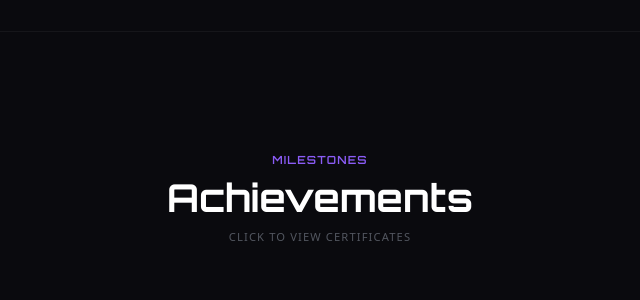
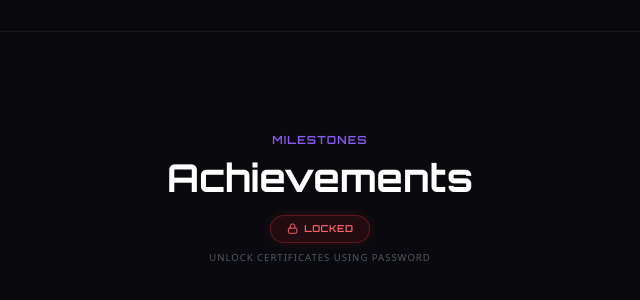
Before and after one commit to avinash0594/portfolio, a Next.js app: page / in a window 1280 px wide. Shown: the part 7643-7943 px from the top of the page, without its empty margins (320-960 px from the left). Built offline with nearby package versions, Linux system fonts and the light colour scheme.

Commit message:
privacy lock

```diff
--- a/src/components/sections/AboutSection.tsx
+++ b/src/components/sections/AboutSection.tsx
@@ -141,7 +141,7 @@ export function AboutSection() {
                     <p className="text-gray-400 mb-2">Sandip University, Nashik</p>
                     <div className="flex justify-between items-center mt-4">
                       <span className="text-sm font-medium text-gray-500 bg-white/5 px-3 py-1 rounded">2022 - 2026</span>
-                      <span className="text-sm font-semibold text-accent">CGPA: 8.1</span>
+                      <span className="text-sm font-semibold text-accent">CGPA: 8.2</span>
                     </div>
                   </div>
                 </motion.div>
--- a/src/components/sections/AchievementsSection.tsx
+++ b/src/components/sections/AchievementsSection.tsx
@@ -1,7 +1,7 @@
 "use client";
 
 import { motion, useScroll, useTransform, AnimatePresence } from "framer-motion";
-import { Trophy, Star, Award, Medal, ExternalLink, X } from "lucide-react";
+import { Trophy, Star, Award, Medal, ExternalLink, X, Lock, Unlock } from "lucide-react";
 import { useRef, useState, useEffect } from "react";
 
 const achievements = [
@@ -120,6 +120,11 @@ export function AchievementsSection() {
   const [mounted, setMounted] = useState(false);
   const [isMobile, setIsMobile] = useState(false);
   const [selectedImage, setSelectedImage] = useState<string | null>(null);
+  const [isSectionLocked, setIsSectionLocked] = useState(true);
+  const [isPasscodeModalOpen, setIsPasscodeModalOpen] = useState(false);
+  const [pin, setPin] = useState<string[]>(["", "", "", ""]);
+  const [pinError, setPinError] = useState(false);
+  const inputRefs = useRef<(HTMLInputElement | null)[]>([]);
 
   useEffect(() => {
     setMounted(true);
@@ -129,9 +134,74 @@ export function AchievementsSection() {
     return () => window.removeEventListener("resize", handleResize);
   }, []);
 
-  // Lock background scroll when modal is active
+  // Auto-focus and reset inputs when passcode overlay becomes active
   useEffect(() => {
-    if (selectedImage) {
+    if (isPasscodeModalOpen || (selectedImage && isSectionLocked)) {
+      setPin(["", "", "", ""]);
+      setPinError(false);
+      setTimeout(() => {
+        inputRefs.current[0]?.focus();
+      }, 100);
+    }
+  }, [isPasscodeModalOpen, selectedImage, isSectionLocked]);
+
+  // Passcode verification logic (password: 1921)
+  useEffect(() => {
+    const enteredPin = pin.join("");
+    if (enteredPin.length === 4) {
+      if (enteredPin === "1921") {
+        setIsSectionLocked(false);
+        setIsPasscodeModalOpen(false);
+        setTimeout(() => {
+          setPin(["", "", "", ""]);
+        }, 300);
+      } else {
+        setPinError(true);
+        setTimeout(() => {
+          setPinError(false);
+          setPin(["", "", "", ""]);
+          inputRefs.current[0]?.focus();
+        }, 600);
+      }
+    }
+  }, [pin]);
+
+  const handlePinChange = (index: number, val: string) => {
+    if (!/^\d*$/.test(val)) return;
+    const newPin = [...pin];
+    newPin[index] = val.slice(-1);
+    setPin(newPin);
+
+    if (val && index < 3) {
+      inputRefs.current[index + 1]?.focus();
+    }
+  };
+
+  const handlePinKeyDown = (index: number, e: React.KeyboardEvent<HTMLInputElement>) => {
+    if (e.key === "Backspace") {
+      if (!pin[index] && index > 0) {
+        const newPin = [...pin];
+        newPin[index - 1] = "";
+        setPin(newPin);
+        inputRefs.current[index - 1]?.focus();
+      } else if (pin[index]) {
+        const newPin = [...pin];
+        newPin[index] = "";
+        setPin(newPin);
+      }
+    }
+  };
+
+  const handleClose = () => {
+    setSelectedImage(null);
+    setIsPasscodeModalOpen(false);
+    setPin(["", "", "", ""]);
+    setPinError(false);
+  };
+
+  // Lock background scroll when modal/passcode screen is active
+  useEffect(() => {
+    if (selectedImage || isPasscodeModalOpen) {
       document.body.style.overflow = "hidden";
       document.documentElement.style.overflow = "hidden";
 
@@ -147,7 +217,7 @@ export function AchievementsSection() {
         document.removeEventListener("touchmove", preventDefault);
       };
     }
-  }, [selectedImage]);
+  }, [selectedImage, isPasscodeModalOpen]);
 
   // Extend scroll distance to 200vh
   const { scrollYProgress } = useScroll({
@@ -183,7 +253,7 @@ export function AchievementsSection() {
               viewport: { once: true, margin: "-100px" },
               transition: { duration: 0.8, ease: "easeOut" }
             } : {})}
-            className="text-center mb-10 relative z-30"
+            className="text-center mb-10 relative z-30 flex flex-col items-center justify-center w-full"
           >
             <span className="text-secondary font-orbitron tracking-widest uppercase text-sm font-semibold mb-3 block">
               Milestones
@@ -191,9 +261,38 @@ export function AchievementsSection() {
             <h2 className="text-4xl md:text-5xl font-bold font-orbitron text-white">
               Achievements
             </h2>
-            <p className="text-gray-400 mt-4 text-sm font-light uppercase tracking-widest animate-pulse">
-              Click to View Certificates
+
+            <div className="mt-6 flex flex-col items-center gap-3">
+              <button
+                onClick={() => {
+                  if (isSectionLocked) {
+                    setIsPasscodeModalOpen(true);
+                  } else {
+                    setIsSectionLocked(true);
+                  }
+                }}
+                className={`px-5 py-2 rounded-full font-orbitron text-xs font-semibold uppercase tracking-wider transition-all duration-300 flex items-center gap-2 border cursor-pointer hover:scale-105 active:scale-95 ${
+                  isSectionLocked
+                    ? "bg-red-500/10 border-red-500/30 hover:border-red-500/50 text-red-400 hover:bg-red-500/20 shadow-[0_0_15px_-3px_rgba(239,68,68,0.2)]"
+                    : "bg-green-500/10 border-green-500/30 hover:border-green-500/50 text-green-400 hover:bg-green-500/20 shadow-[0_0_15px_-3px_rgba(34,197,94,0.2)]"
+                }`}
+              >
+                {isSectionLocked ? (
+                  <>
+                    <Lock className="w-3.5 h-3.5" />
+                    <span>Locked</span>
+                  </>
+                ) : (
+                  <>
+                    <Unlock className="w-3.5 h-3.5" />
+                    <span>Unlocked</span>
+                  </>
+                )}
+              </button>
+              <p className="text-gray-400 text-xs font-light uppercase tracking-widest animate-pulse">
+                {isSectionLocked ? "Unlock certificates using password" : "Click card to view certificates"}
               </p>
+            </div>
           </motion.div>
 
           {/* Content Wrapper that orchestrates the slide-ins */}
@@ -221,14 +320,14 @@ export function AchievementsSection() {
         </div>
       </div>
 
-      {/* Premium Glassmorphic Modal to show the image */}
+      {/* Premium Glassmorphic Modal to show the image or passcode */}
       <AnimatePresence>
-        {selectedImage && (
+        {(selectedImage || isPasscodeModalOpen) && (
           <motion.div
             initial={{ opacity: 0 }}
             animate={{ opacity: 1 }}
             exit={{ opacity: 0 }}
-            onClick={() => setSelectedImage(null)}
+            onClick={handleClose}
             className="fixed inset-0 z-[100] flex flex-col items-center justify-center bg-black/85 backdrop-blur-md p-4 cursor-zoom-out"
           >
             <motion.div
@@ -237,11 +336,11 @@ export function AchievementsSection() {
               exit={{ scale: 0.9, opacity: 0 }}
               transition={{ type: "spring", damping: 25, stiffness: 300 }}
               onClick={(e) => e.stopPropagation()}
-              className="relative max-w-4xl w-full max-h-[85vh] glass-panel p-6 flex flex-col items-center border-white/20 bg-background/95 shadow-2xl overflow-hidden"
+              className="relative max-w-4xl w-full max-h-[85vh] glass-panel p-6 flex flex-col items-center border-white/20 bg-background/95 shadow-2xl overflow-hidden cursor-default"
             >
               {/* Top-right prominent Close X button inside the modal glass card */}
               <button
-                onClick={() => setSelectedImage(null)}
+                onClick={handleClose}
                 className="absolute top-4 right-4 text-gray-400 hover:text-white bg-white/5 hover:bg-white/10 p-2 rounded-full transition-colors z-20 cursor-pointer flex items-center justify-center shadow-lg"
                 aria-label="Close modal"
               >
@@ -250,13 +349,89 @@ export function AchievementsSection() {
 
               {/* External Close Button (above card) */}
               <button
-                onClick={() => setSelectedImage(null)}
+                onClick={handleClose}
                 className="absolute -top-12 right-0 text-white hover:text-primary transition-colors flex items-center gap-2 font-orbitron uppercase text-xs tracking-wider cursor-pointer"
               >
                 <span>Close</span>
                 <X className="w-5 h-5" />
               </button>
 
+              {/* Modal Body Content */}
+              {isSectionLocked ? (
+                // Locked passcode container
+                <motion.div
+                  animate={pinError ? "shake" : "default"}
+                  variants={{
+                    shake: {
+                      x: [0, -10, 10, -10, 10, -5, 5, 0],
+                      transition: { duration: 0.4 }
+                    },
+                    default: { x: 0 }
+                  }}
+                  className="flex flex-col items-center justify-center py-8 w-full max-w-md relative z-10"
+                >
+                  {/* Blurry certificate background preview if one is selected */}
+                  {selectedImage && (
+                    <div className="absolute inset-0 -z-10 opacity-30 blur-xl scale-110 pointer-events-none transition-all duration-500 overflow-hidden rounded-lg">
+                      <img
+                        src={selectedImage}
+                        alt="Certificate Preview"
+                        className="w-full h-full object-cover"
+                      />
+                    </div>
+                  )}
+
+                  <motion.div
+                    animate={{ scale: [1, 1.05, 1] }}
+                    transition={{ repeat: Infinity, duration: 2, ease: "easeInOut" }}
+                    className="p-4 rounded-full bg-red-500/10 text-red-400 border border-red-500/20 mb-4 shadow-[0_0_20px_-3px_rgba(239,68,68,0.2)]"
+                  >
+                    <Lock className="w-8 h-8" />
+                  </motion.div>
+
+                  <h3 className="text-lg font-bold font-orbitron text-white mb-1 uppercase tracking-wider text-center">
+                    Secure Access Required
+                  </h3>
+                  <p className="text-gray-400 text-xs font-light text-center mb-6 max-w-xs">
+                    Please enter the passcode to view the certificates.
+                  </p>
+
+                  <div className="flex gap-3 justify-center mb-6">
+                    {pin.map((digit, idx) => (
+                      <input
+                        key={idx}
+                        ref={(el) => {
+                          inputRefs.current[idx] = el;
+                        }}
+                        type="password"
+                        maxLength={1}
+                        value={digit}
+                        onChange={(e) => handlePinChange(idx, e.target.value)}
+                        onKeyDown={(e) => handlePinKeyDown(idx, e)}
+                        className={`w-12 h-14 bg-white/5 border text-center text-xl font-bold font-orbitron rounded-xl focus:outline-none transition-all duration-200 ${
+                          pinError
+                            ? "border-red-500/50 bg-red-500/5 text-red-400 focus:border-red-500 shadow-[0_0_15px_-3px_rgba(239,68,68,0.3)]"
+                            : "border-white/10 text-white focus:border-primary focus:bg-white/10 focus:shadow-[0_0_15px_-3px_var(--color-primary)]"
+                        }`}
+                        inputMode="numeric"
+                        pattern="[0-9]*"
+                        aria-label={`Digit ${idx + 1}`}
+                      />
+                    ))}
+                  </div>
+
+                  <div className="h-5 flex items-center justify-center">
+                    {pinError && (
+                      <p className="text-red-400 text-xs font-semibold uppercase tracking-wider animate-bounce">
+                        Access Denied - Incorrect PIN
+                      </p>
+                    )}
+                  </div>
+                </motion.div>
+              ) : (
+                // Unlocked Content (Certificate Image)
+                selectedImage && (
+                  <>
                     {/* Image Container */}
                     <div className="relative w-full h-[70vh] flex items-center justify-center overflow-hidden rounded-lg bg-black/20">
                       <img
@@ -268,6 +443,13 @@ export function AchievementsSection() {
 
                     {/* Action Buttons */}
                     <div className="flex gap-4 mt-4 w-full justify-end px-4 pb-2 pointer-events-auto">
+                      <button
+                        onClick={() => setIsSectionLocked(true)}
+                        className="px-4 py-2 border border-white/10 hover:border-red-500/30 bg-white/5 hover:bg-red-500/10 text-gray-400 hover:text-red-400 rounded-lg font-medium text-xs font-orbitron transition-all flex items-center gap-2 cursor-pointer"
+                      >
+                        Lock Certificates
+                        <Lock className="w-4 h-4" />
+                      </button>
                       <a
                         href={selectedImage}
                         target="_blank"
@@ -278,6 +460,9 @@ export function AchievementsSection() {
                         <ExternalLink className="w-4 h-4" />
                       </a>
                     </div>
+                  </>
+                )
+              )}
             </motion.div>
           </motion.div>
         )}
```
Lines whose indentation alone changed are shown as unchanged.
